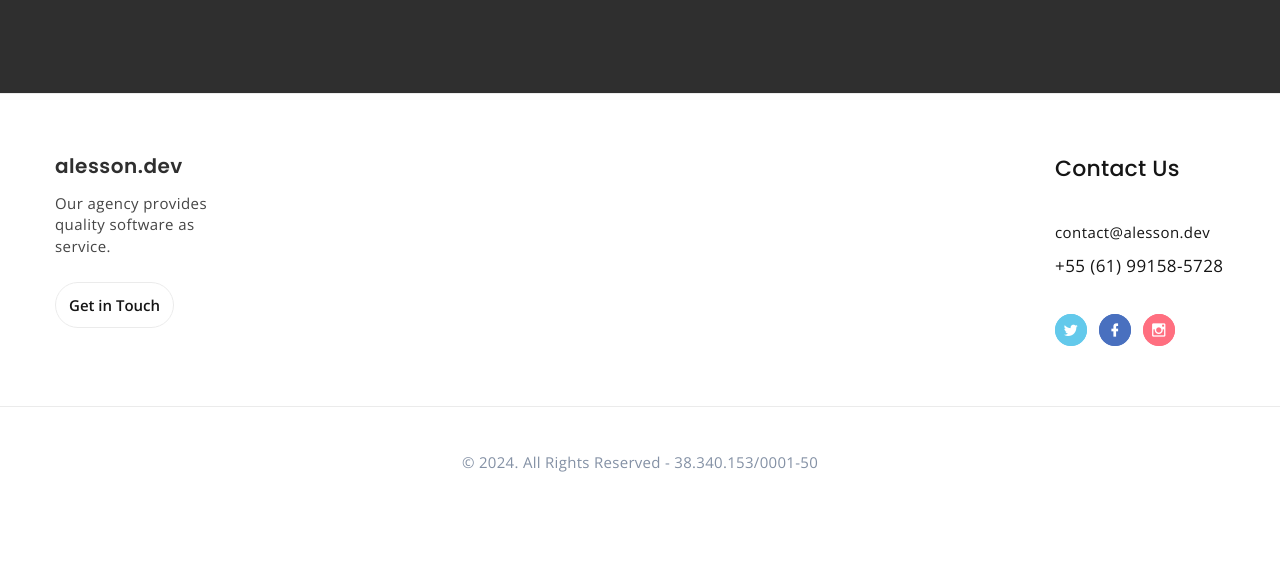
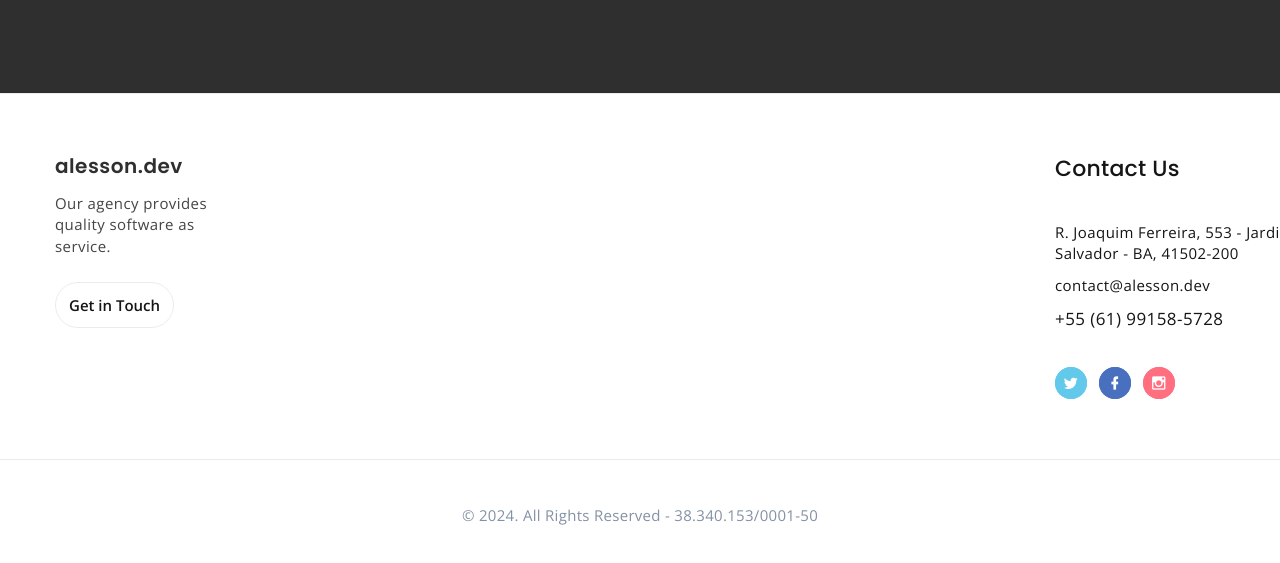
Before and after one commit to alessondejesus/alesson.dev, a plain HTML site: page index.html in a window 1280 px wide. Shown: the part 2452-3015 px from the top of the page. Before the commit the page ends 2971 px from the top, so only its background shows below. Drawn offline with nearby package versions, Linux system fonts and the light colour scheme; a web font is replaced by a local one.

Commit message:
feat: add address to footer

```diff
--- a/index.html
+++ b/index.html
@@ -251,6 +251,8 @@
                         <div class="row row-20 row-sm-35">
                             <div class="col-6 col-sm-12 col-lg-8 col-xl-12">
                                 <div class="row row-10 text-default">
+                                    <div class="col-lg-6 col-xl-12"><a href="mailto:contact@alesson.dev">R. Joaquim Ferreira, 553 - Jardim das Margaridas, <br> Salvador - BA, 41502-200</a>
+                                    </div>
                                     <div class="col-lg-6 col-xl-12"><a href="mailto:contact@alesson.dev">contact@alesson.dev</a>
                                     </div>
                                     <div class="col-lg-6 col-xl-12"><a class="big" href="tel:5561991585728">+55 (61)
```
